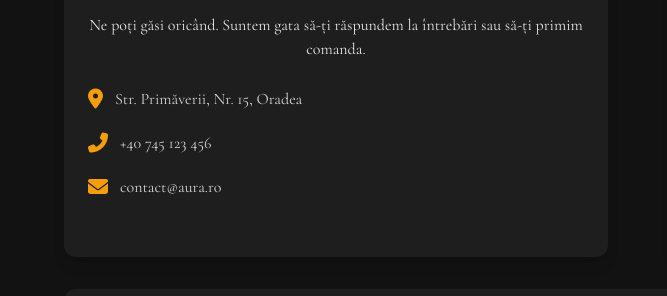
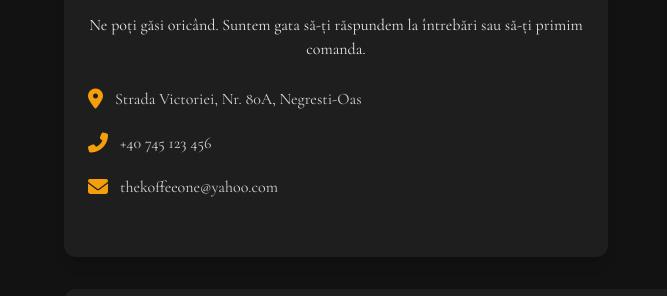
Before and after one commit to dotek32/thekoffeeone-negrestioas, a plain HTML site: page contact.html in a window 1280 px wide. Shown: the part 315-611 px from the top of the page, 0-667 px from the left. Drawn offline with nearby package versions, Linux system fonts and the light colour scheme.

Commit message:
Add files via upload

```diff
--- a/contact.html
+++ b/contact.html
@@ -190,7 +190,7 @@ height="0" width="0" style="display:none;visibility:hidden"></iframe></noscript>
                     <div class="space-y-4">
                         <div class="flex items-center space-x-3">
                             <i class="fas fa-map-marker-alt text-amber-500 text-xl"></i>
-                            <span class="text-gray-300">Str. Primăverii, Nr. 15, Oradea</span>
+                            <span class="text-gray-300">Strada Victoriei, Nr. 80A, Negresti-Oas</span>
                         </div>
                         <div class="flex items-center space-x-3">
                             <i class="fas fa-phone-alt text-amber-500 text-xl"></i>
@@ -199,7 +199,7 @@ height="0" width="0" style="display:none;visibility:hidden"></iframe></noscript>
                         <div class="flex items-center space-x-3">
                             <i class="fas fa-envelope text-amber-500 text-xl"></i>
                             <a href="mailto:contact@aura.ro"
-                                class="text-gray-300 hover:underline">contact@aura.ro</a>
+                                class="text-gray-300 hover:underline">thekoffeeone@yahoo.com</a>
                         </div>
                     </div>
                 </div>
```
